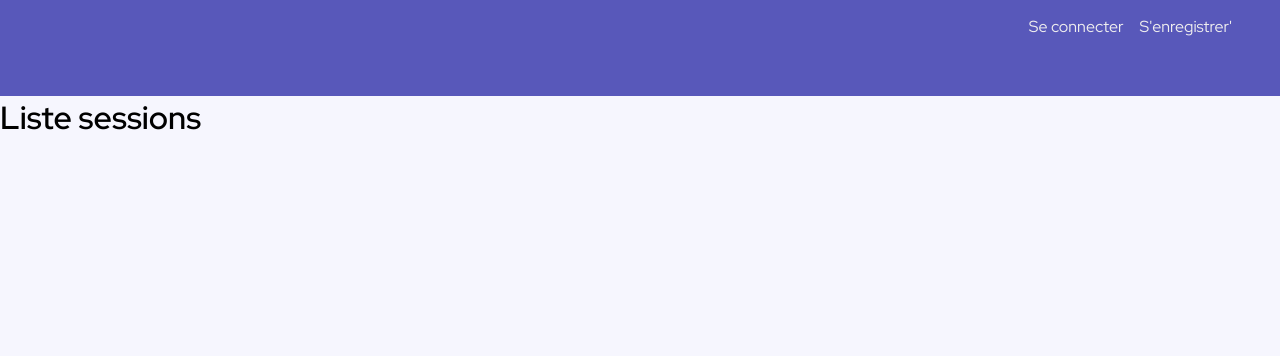
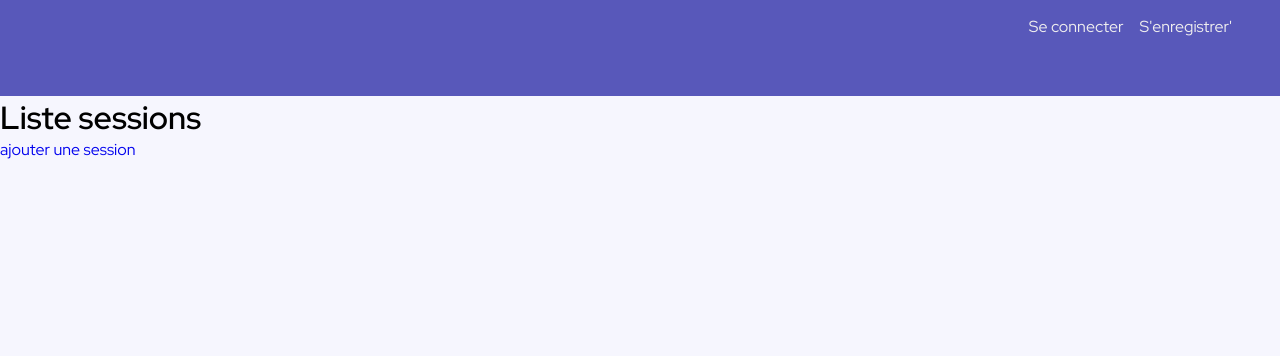
Before and after one commit to M-Laetitia/SymfonySessions, a Symfony app: template templates/session/index.html.twig in a window 1280 px wide. Shown: the top 356 px of the page. Run offline with Twig, Linux system fonts and the light colour scheme; the template is opened without the code that fills it, so the values that code supplies are empty; some libraries are stand-ins or nearby versions.

Commit message:
Feat: display nbPlaceBooked

```diff
--- a/templates/session/index.html.twig
+++ b/templates/session/index.html.twig
@@ -6,20 +6,21 @@
 
     <h1>Liste sessions</h1>
 
-    {# <a href="{{ path('new_student') }}" >ajouter un stagiaire</a><br> #}
+
+    <a href="{{ path('new_session') }}" >ajouter une session</a><br>
 
     {% for session in sessions %}
         {# <a href="{{ path('show_student', {'id': student.id }) }}"> #}
 
-            <a href="{{ path('show_session', {'id': session.id }) }}"> {{session.formation.name}}</a>
-            du {{session.startDate|date("d.m.Y")}} au
-            {{session.endDate|date("d.m.Y")}}
+        <a href="{{ path('show_session', {'id': session.id }) }}"> {{session.formation.name}}</a>
+        du {{session.startDate|date("d.m.Y")}} au
+        {{session.endDate|date("d.m.Y")}} - {{ session.nbPlacebooked }} / {{session.nbPlaceTotal}} places
 
+        <a href="#">Editer</a>
 
-        {# <a  href="{{ path('edit_student', {'id': student.id }) }}">Edit</a>
-        <a  href="{{ path('delete_student', {'id': student.id }) }}">Supprimer</a> <br> #}
-        <br>
+        <a href="{{ path('delete_session', {'id': session.id }) }}">Supprimer</a><br>
 
+        {{ session.students | length }}
 
     {% endfor %}
 
```
